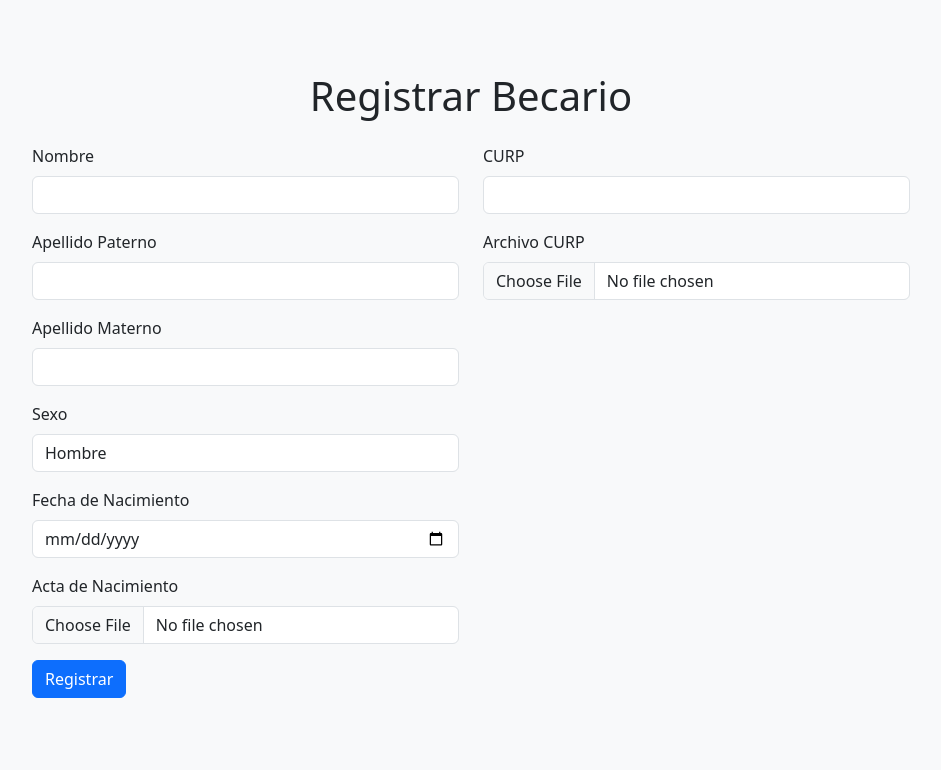
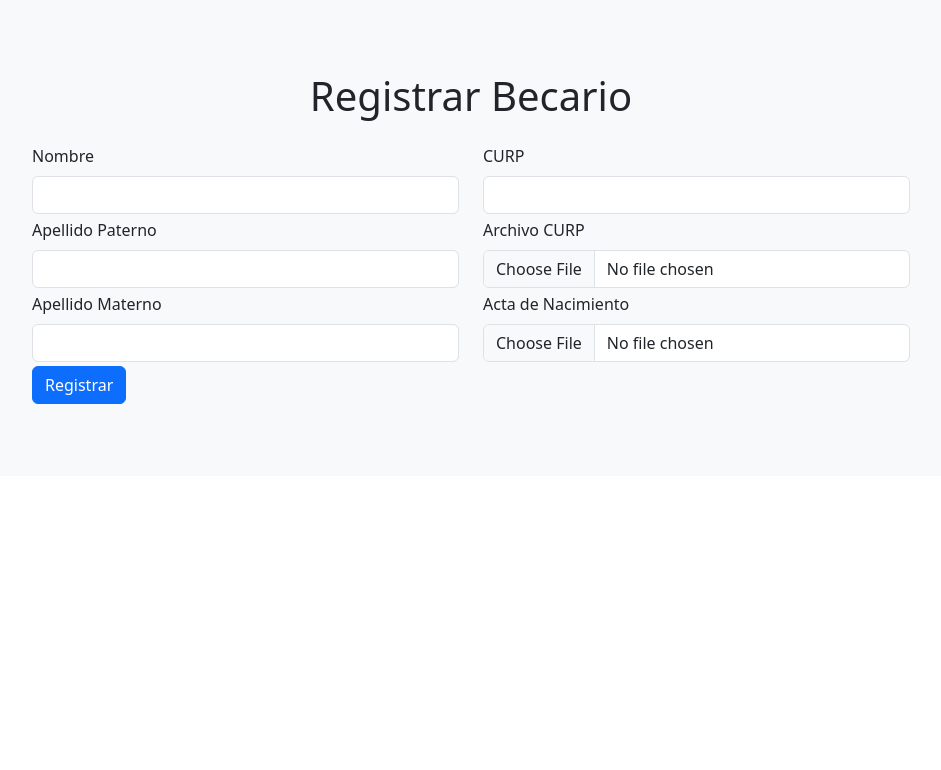
Before and after one commit to ksobrenat32/scholarships-db, a Django app: page /becas/create_becario/ in a window 1280 px wide. Shown: the part 56-826 px from the top of the page, without its empty margins (169-1110 px from the left). After the commit the page ends 460 px from the top, so only its background shows below. Run offline with Django 5.2, Linux system fonts and the light colour scheme; the visitor is signed in with stand-in values (Sample User, id 1).

Commit message:
Fix model to just save the curp and not gender and birthdate

```diff
--- a/main/forms.py
+++ b/main/forms.py
@@ -13,8 +13,4 @@ class TrabajadorCreateForm(ModelForm):
 class BecarioCreateForm(ModelForm):
     class Meta:
         model = Becario
-        fields = ['nombre', 'apellido_paterno', 'apellido_materno', 'curp', 'curp_archivo', 'sexo', 'fecha_nacimiento', 'acta_nacimiento']
-        widgets = {
-            'sexo': forms.Select(choices=[('H', 'Hombre'), ('M', 'Mujer')]),
-            'fecha_nacimiento': forms.DateInput(attrs={'type': 'date'}),
-        }
+        fields = ['nombre', 'apellido_paterno', 'apellido_materno', 'curp', 'curp_archivo', 'acta_nacimiento']
--- a/main/models.py
+++ b/main/models.py
@@ -62,12 +62,16 @@ class Becario(models.Model):
     curp = models.CharField(max_length=18)
     curp_archivo = models.FileField(upload_to='curp/')
 
-    sexo = models.CharField(max_length=1)
-    fecha_nacimiento = models.DateField()
     acta_nacimiento = models.FileField(upload_to='acta_nacimiento/')
 
     def __str__(self):
         return "{}".format(self.curp)
+
+    def get_sexo(self) -> str:
+        return self.curp[10]
+
+    def get_fecha_nacimiento(self) -> str:
+        return "{}-{}-{}".format(self.curp[4:8], self.curp[8:10], self.curp[6:8])
 
 # Clase para solicitud de beca
 class Solicitud(models.Model):
--- a/main/templates/create_becario.html
+++ b/main/templates/create_becario.html
@@ -6,7 +6,7 @@
 <div class="row justify-content-center">
     <div class="col-md-10">
         <div class="p-4">
-            <h1 class="text-center">Registrar Becario </h1>
+            <h1 class="text-center">Registrar Becario</h1>
 
             {% if error %}
             <div class="alert alert-danger" role="alert">
@@ -21,44 +21,30 @@
                 <div class="row">
                     <div class="col-md-6">
                         <!-- Custom form fields for names and last names -->
-                        <div class="mb-3">
+                        <div class="mb-1">
                             <label for="nombre" class="form-label">Nombre</label>
                             {{ form.nombre|add_class:"form-control" }}
                         </div>
-                        <div class="mb-3">
+                        <div class="mb-1">
                             <label for="apellido_paterno" class="form-label">Apellido Paterno</label>
                             {{ form.apellido_paterno|add_class:"form-control" }}
                         </div>
-                        <div class="mb-3">
+                        <div class="mb-1">
                             <label for="apellido_materno" class="form-label">Apellido Materno</label>
                             {{ form.apellido_materno|add_class:"form-control" }}
                         </div>
                     </div>
                     <div class="col-md-6">
                         <!-- Custom form fields for other information -->
-                        <div class="mb-3">
+                        <div class="mb-1">
                             <label for="curp" class="form-label">CURP</label>
                             {{ form.curp|add_class:"form-control" }}
                         </div>
-                        <div class="mb-3">
+                        <div class="mb-1">
                             <label for="curp_archivo" class="form-label">Archivo CURP</label>
                             {{ form.curp_archivo|add_class:"form-control" }}
                         </div>
-                    </div>
-                </div>
-
-                <div class="row">
-                    <div class="col-md-6">
-                        <!-- Custom form fields for becario information -->
-                        <div class="mb-3">
-                            <label for="sexo" class="form-label">Sexo</label>
-                            {{ form.sexo|add_class:"form-control" }}
-                        </div>
-                        <div class="mb-3">
-                            <label for="fecha_nacimiento" class="form-label">Fecha de Nacimiento</label>
-                            {{ form.fecha_nacimiento|add_class:"form-control" }}
-                        </div>
-                        <div class="mb-3">
+                        <div class="mb-1">
                             <label for="acta_nacimiento" class="form-label">Acta de Nacimiento</label>
                             {{ form.acta_nacimiento|add_class:"form-control" }}
                         </div>
--- a/main/templates/home.html
+++ b/main/templates/home.html
@@ -21,10 +21,6 @@
     <div class="col-md-12">
         <h2>¿Cómo solicitar una beca?</h2>
         <p>Para solicitar una beca, los trabajadores y sus familias deben registrarse en el sistema y completar el formulario de solicitud de beca.</p>
-
-        <!-- Links a sign in y sign up como botón -->
-        <a href="{% url 'signin' %}" class="btn btn-primary">Iniciar sesión</a>
-        <a href="{% url 'signup' %}" class="btn btn-primary">Registrarse</a>
 </div>
 
 {% endblock %}
```
Also changed, not shown: main/templates/create_trabajador.html (+18 -18 lines), main/migrations/0002_remove_becario_fecha_nacimiento_remove_becario_sexo.py (added).
